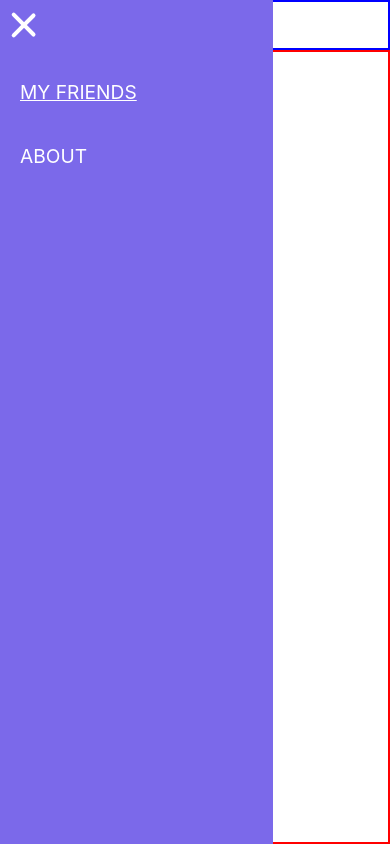
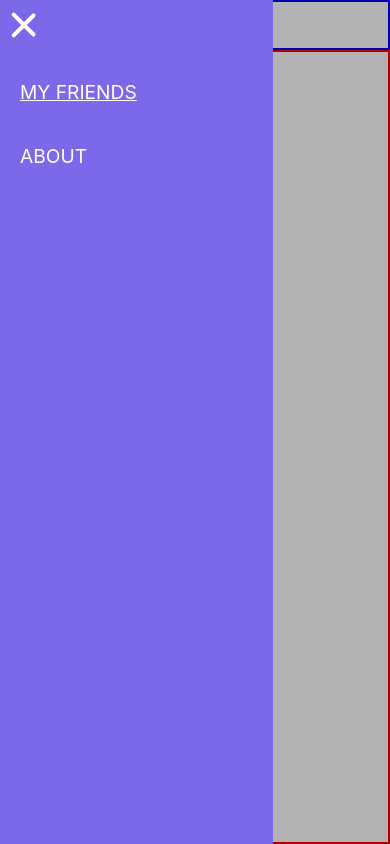
Before and after one commit to cmacdonnacha/react-boilerplate, a React (Create React App) app: page / in a window 390 px wide. Both pictures are taken after a click on the button "Toggle menu". Built offline with nearby package versions, Linux system fonts and the light colour scheme.

Commit message:
Added backdrop component for sidebar on mobile  📱

```diff
--- a/src/App.tsx
+++ b/src/App.tsx
@@ -5,6 +5,7 @@ import Sidebar from './components/Sidebar';
 import { colours } from './constants/colours';
 import Routes from './components/Routes';
 import Header from './components/Header';
+import Backdrop from './components/Backdrop';
 
 const Layout = styled.div`
   height: 100%;
@@ -26,10 +27,13 @@ function App(): JSX.Element {
     setSidebarOpen(!isSidebarOpen);
   };
 
+  const backdrop = isSidebarOpen ? <Backdrop onClick={toggleSidebar} /> : null;
+
   return (
     <Layout>
       <Header isSidebarOpen={isSidebarOpen} onMenuButtonClicked={toggleSidebar} />
       <Sidebar isSidebarOpen={isSidebarOpen} onSidebarLinkClicked={toggleSidebar} />
+      {backdrop}
       <Routes />
     </Layout>
   );
--- /dev/null
+++ b/src/components/Backdrop.tsx
@@ -0,0 +1,22 @@
+import React from 'react';
+import styled from 'styled-components/macro';
+
+interface Props {
+  onClick: () => void;
+}
+
+const Container = styled.div`
+  position: fixed;
+  width: 100%;
+  height: 100%;
+  top: 0;
+  left: 0;
+  background: rgba(0, 0, 0, 0.3);
+  z-index: 1;
+`;
+
+const Backdrop: React.FunctionComponent<Props> = (props: Props) => {
+  return <Container onClick={props.onClick} />;
+};
+
+export default Backdrop;
--- a/src/components/Sidebar.tsx
+++ b/src/components/Sidebar.tsx
@@ -24,6 +24,7 @@ const Container = styled.nav<Props>`
     transition: transform 0.3s ease-in-out;
     transform: translateX(${(props): string => (props.isSidebarOpen ? '0' : '-100%')});
     min-width: 70%;
+    z-index: 2;
   }
 `;
 
```
